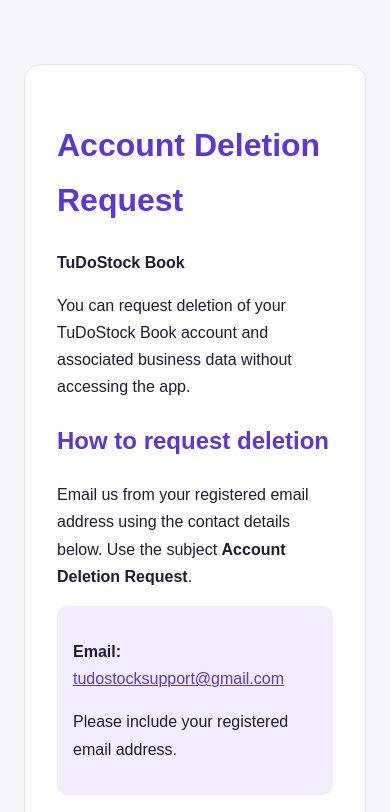
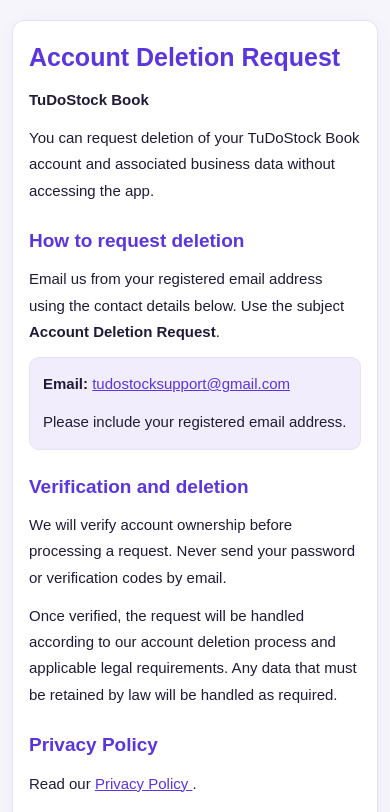
Before and after one commit to maryam-masood12/tudostock-privacy-policy, a plain HTML site: page account-deletion.html in a window 390 px wide. Shown: the top 812 px of the page. Drawn offline with Linux system fonts and the light colour scheme.

Commit message:
Update account-deletion.html

```diff
--- a/account-deletion.html
+++ b/account-deletion.html
@@ -4,36 +4,144 @@
   <meta charset="UTF-8">
   <meta name="viewport" content="width=device-width, initial-scale=1.0">
   <meta name="robots" content="index, follow">
+
+  <meta name="theme-color" content="#f7f5fc">
+  <meta name="description" content="Request deletion of your TuDoStock Book account and associated business data.">
+
   <title>Account Deletion Request | TuDoStock Book</title>
+
   <style>
+    * {
+      box-sizing: border-box;
+    }
+
+    html {
+      -webkit-text-size-adjust: 100%;
+      overflow-wrap: anywhere;
+    }
+
     body {
       margin: 0;
-      padding: 24px;
+      padding: 20px;
       background: #f7f5fc;
       color: #211a38;
-      font-family: Arial, sans-serif;
+      font-family: Arial, Helvetica, sans-serif;
+      font-size: 16px;
       line-height: 1.7;
     }
+
     main {
+      width: 100%;
       max-width: 760px;
-      margin: 40px auto;
+      margin: 24px auto;
       padding: 32px;
       background: #ffffff;
       border: 1px solid #e8e1f5;
       border-radius: 16px;
+      box-shadow: 0 4px 18px rgba(45, 25, 90, 0.05);
     }
-    h1, h2 { color: #5b35de; }
-    a { color: #5b35de; overflow-wrap: anywhere; }
+
+    h1 {
+      margin-top: 0;
+      margin-bottom: 12px;
+      color: #5b35de;
+      font-size: 30px;
+      line-height: 1.3;
+      overflow-wrap: anywhere;
+    }
+
+    h2 {
+      margin-top: 28px;
+      margin-bottom: 10px;
+      color: #5b35de;
+      font-size: 21px;
+      line-height: 1.4;
+    }
+
+    p {
+      margin: 12px 0;
+    }
+
+    a {
+      color: #5b35de;
+      text-decoration: underline;
+      overflow-wrap: anywhere;
+      word-break: normal;
+    }
+
+    a:focus-visible {
+      outline: 2px solid #5b35de;
+      outline-offset: 3px;
+    }
+
     .contact {
+      width: 100%;
       padding: 16px;
       background: #f1edfc;
+      border: 1px solid #e8e1f5;
       border-radius: 10px;
+    }
+
+    .contact p:first-child {
+      margin-top: 0;
+    }
+
+    .contact p:last-child {
+      margin-bottom: 0;
+    }
+
+    @media (max-width: 600px) {
+      body {
+        padding: 12px;
+        font-size: 15px;
+        line-height: 1.75;
+      }
+
+      main {
+        margin: 8px auto;
+        padding: 20px 16px;
+        border-radius: 12px;
+      }
+
+      h1 {
+        font-size: 25px;
+        line-height: 1.35;
+      }
+
+      h2 {
+        margin-top: 24px;
+        font-size: 19px;
+      }
+
+      .contact {
+        padding: 13px;
+      }
+    }
+
+    @media (max-width: 360px) {
+      body {
+        padding: 8px;
+      }
+
+      main {
+        padding: 16px 12px;
+      }
+
+      h1 {
+        font-size: 23px;
+      }
+
+      h2 {
+        font-size: 18px;
+      }
     }
   </style>
 </head>
+
 <body>
   <main>
     <h1>Account Deletion Request</h1>
+
     <p><strong>TuDoStock Book</strong></p>
 
     <p>
@@ -42,6 +150,7 @@
     </p>
 
     <h2>How to request deletion</h2>
+
     <p>
       Email us from your registered email address using the
       contact details below. Use the subject
@@ -49,19 +158,23 @@
     </p>
 
     <div class="contact">
-      <p><strong>Email:</strong>
+      <p>
+        <strong>Email:</strong>
         <a href="mailto:tudostocksupport@gmail.com?subject=Account%20Deletion%20Request">
           tudostocksupport@gmail.com
         </a>
       </p>
+
       <p>Please include your registered email address.</p>
     </div>
 
     <h2>Verification and deletion</h2>
+
     <p>
       We will verify account ownership before processing a request.
       Never send your password or verification codes by email.
     </p>
+
     <p>
       Once verified, the request will be handled according to
       our account deletion process and applicable legal requirements.
@@ -69,6 +182,7 @@
     </p>
 
     <h2>Privacy Policy</h2>
+
     <p>
       Read our
       <a href="https://maryam-masood12.github.io/tudostock-privacy-policy/">
```
